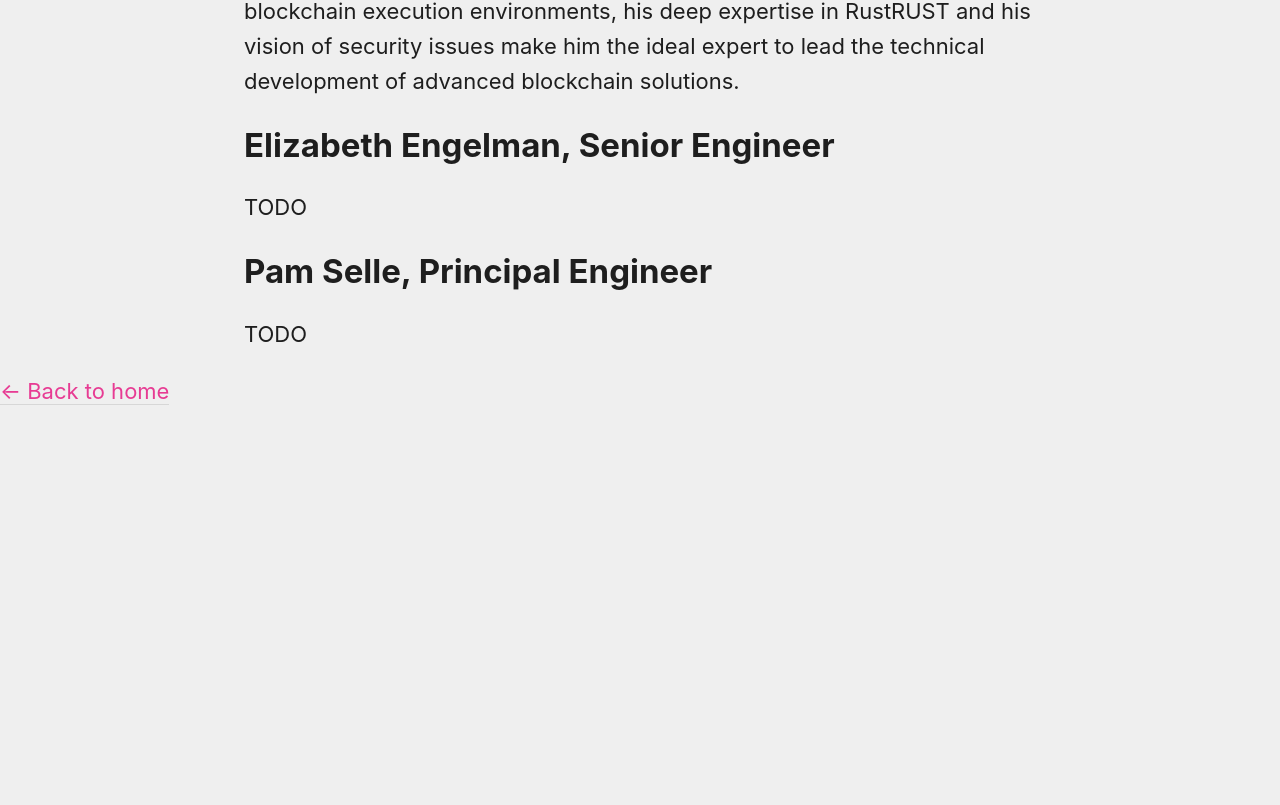
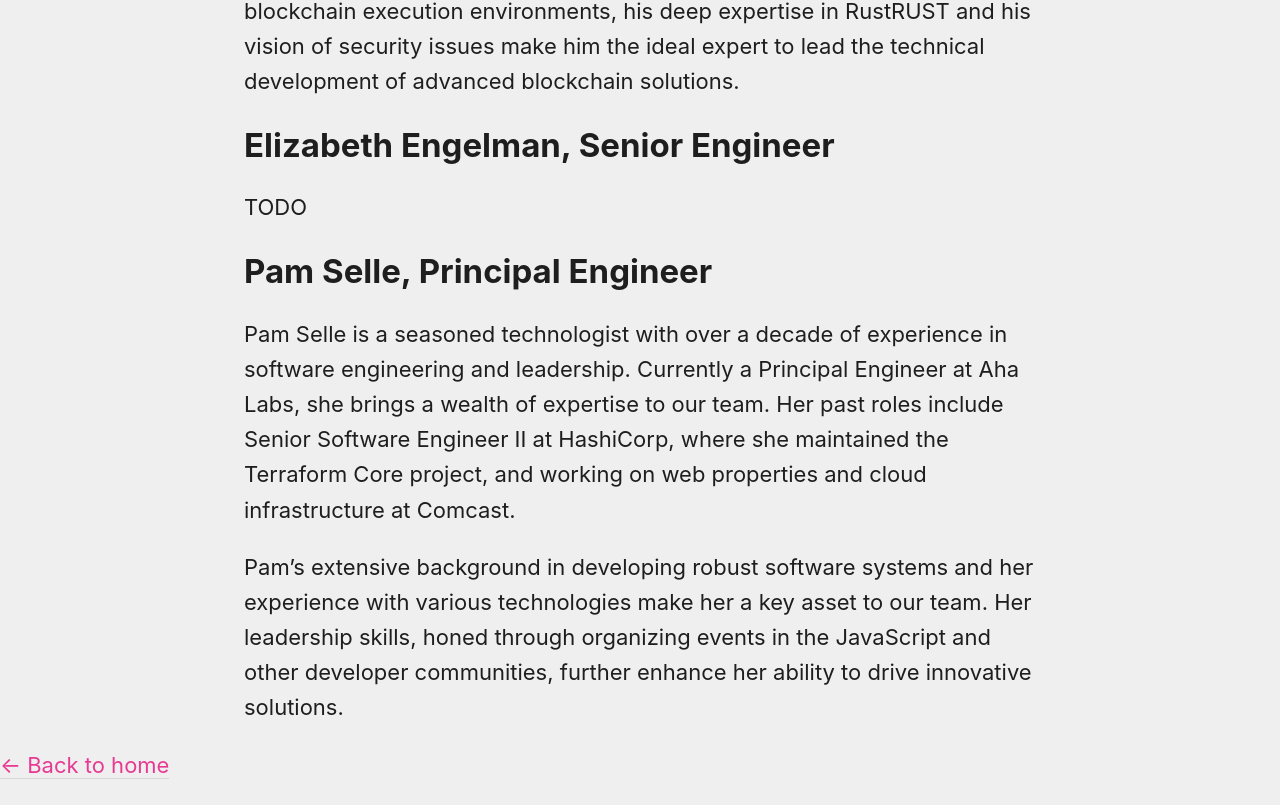
Before and after one commit to AhaLabs/ahalabs.github.io, an Astro site: page /team in a window 1280 px wide. Shown: the part 1597-2402 px from the top of the page. Before the commit the page ends 2028 px from the top, so only its background shows below. Built offline with nearby package versions, Linux system fonts and the light colour scheme; Astro itself is replaced by a stand-in of ours.

Commit message:
feat(team): pam's bio

```diff
--- a/src/pages/team.md
+++ b/src/pages/team.md
@@ -51,4 +51,14 @@
 
 ## Pam Selle, Principal Engineer
 
-TODO
+Pam Selle is a seasoned technologist with over a decade of experience in
+software engineering and leadership. Currently a Principal Engineer at Aha Labs,
+she brings a wealth of expertise to our team. Her past roles include Senior
+Software Engineer II at HashiCorp, where she maintained the Terraform Core
+project, and working on web properties and cloud infrastructure at Comcast.
+
+Pam's extensive background in developing robust software systems and her
+experience with various technologies make her a key asset to our team. Her
+leadership skills, honed through organizing events in the JavaScript and other
+developer communities, further enhance her ability to drive innovative
+solutions.
```
